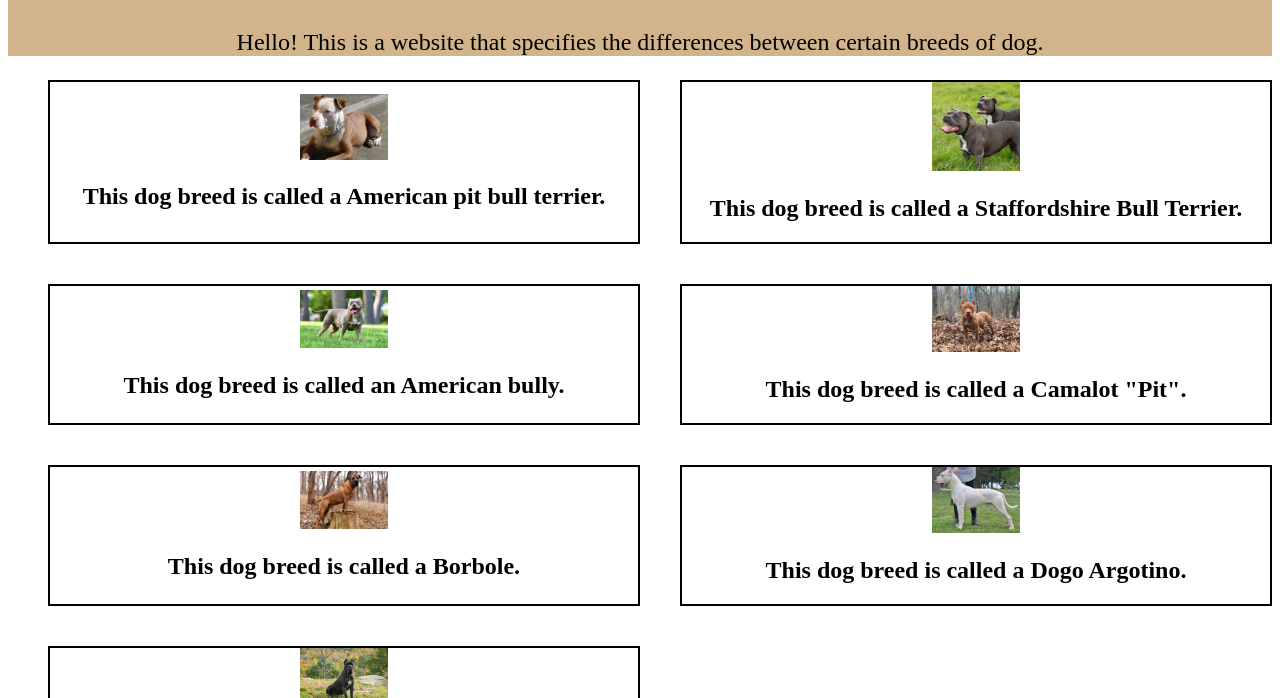
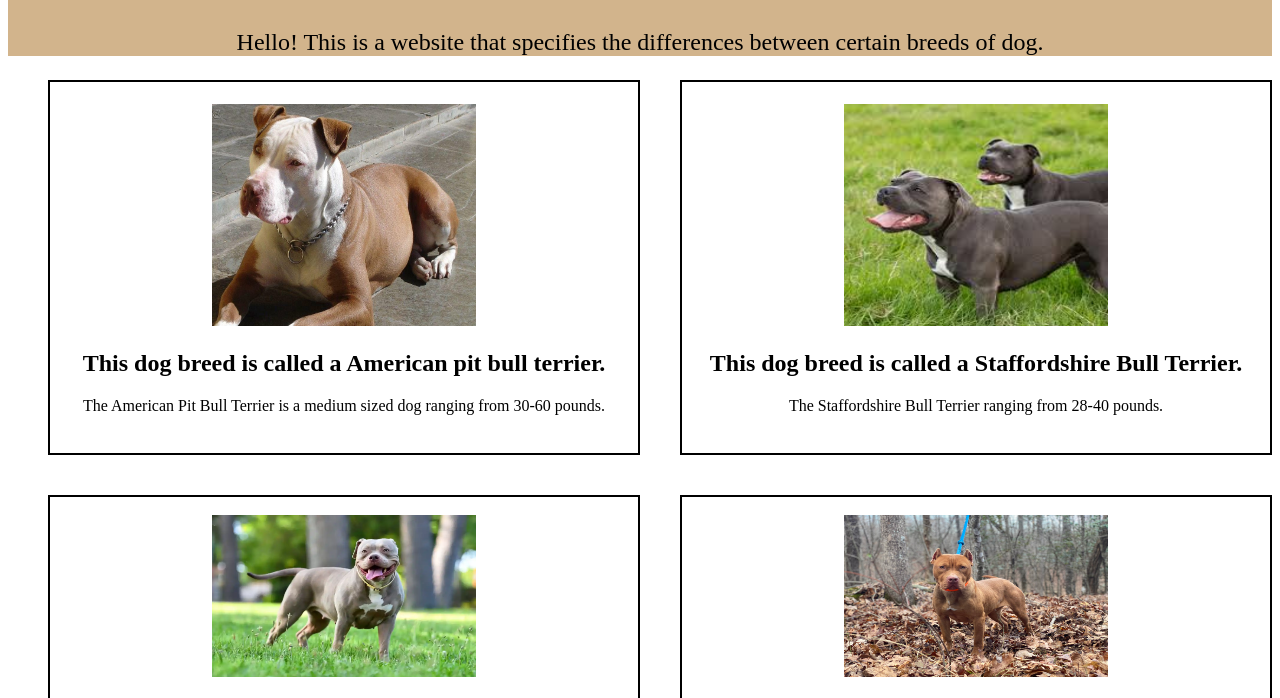
Before and after one commit to Mitchell-610/Dogs, a plain HTML site: page index.html in a window 1280 px wide. Shown: the part 90-788 px from the top of the page. Drawn offline with Linux system fonts and the light colour scheme.

Commit message:
Information started for dog breeds.

```diff
--- a/assets/style.css
+++ b/assets/style.css
@@ -19,5 +19,7 @@ li{
 }
 
 img {
-    width: 15%;
+    height: 60%;
+    width: 45%;
+    align-content: center;
 }
--- a/index.html
+++ b/index.html
@@ -25,11 +25,14 @@
         <li>
             <img src="./assets/pics/american pit bull terrier.jpg" alt="">
             <h2>This dog breed is called a American pit bull terrier.</h2>
+            <p>The American Pit Bull Terrier is a medium sized dog ranging from 30-60 pounds.</p>
         </li>
 
         <li>
             <img src="./assets/pics/staffordshire bull terrier.jpg" alt="">
             <h2>This dog breed is called a Staffordshire Bull Terrier.</h2>
+            <p>The Staffordshire Bull Terrier ranging from 28-40 pounds. </p>
+
         </li>
         <li>
             <img src="./assets/pics/American bully.webp" alt="">
```
